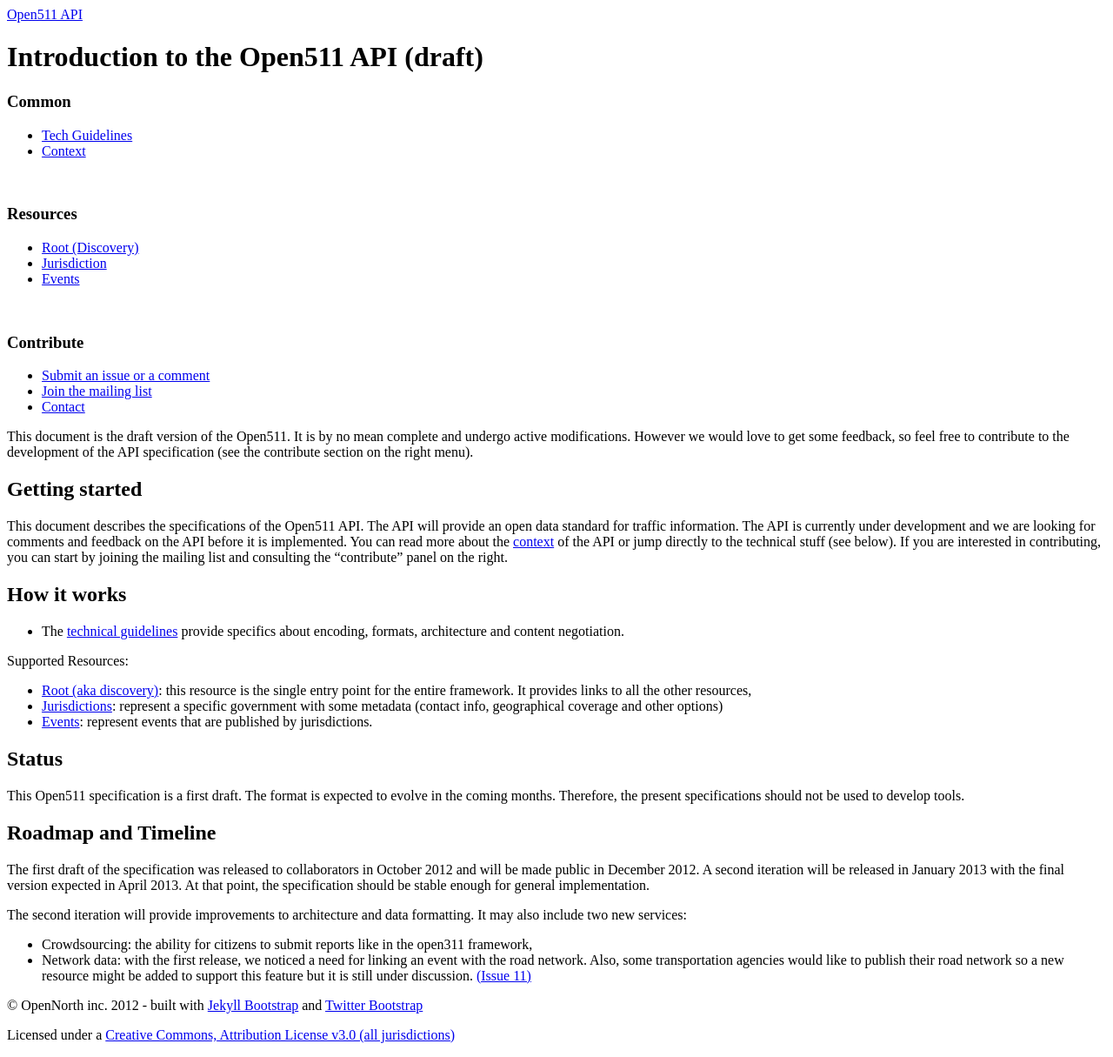
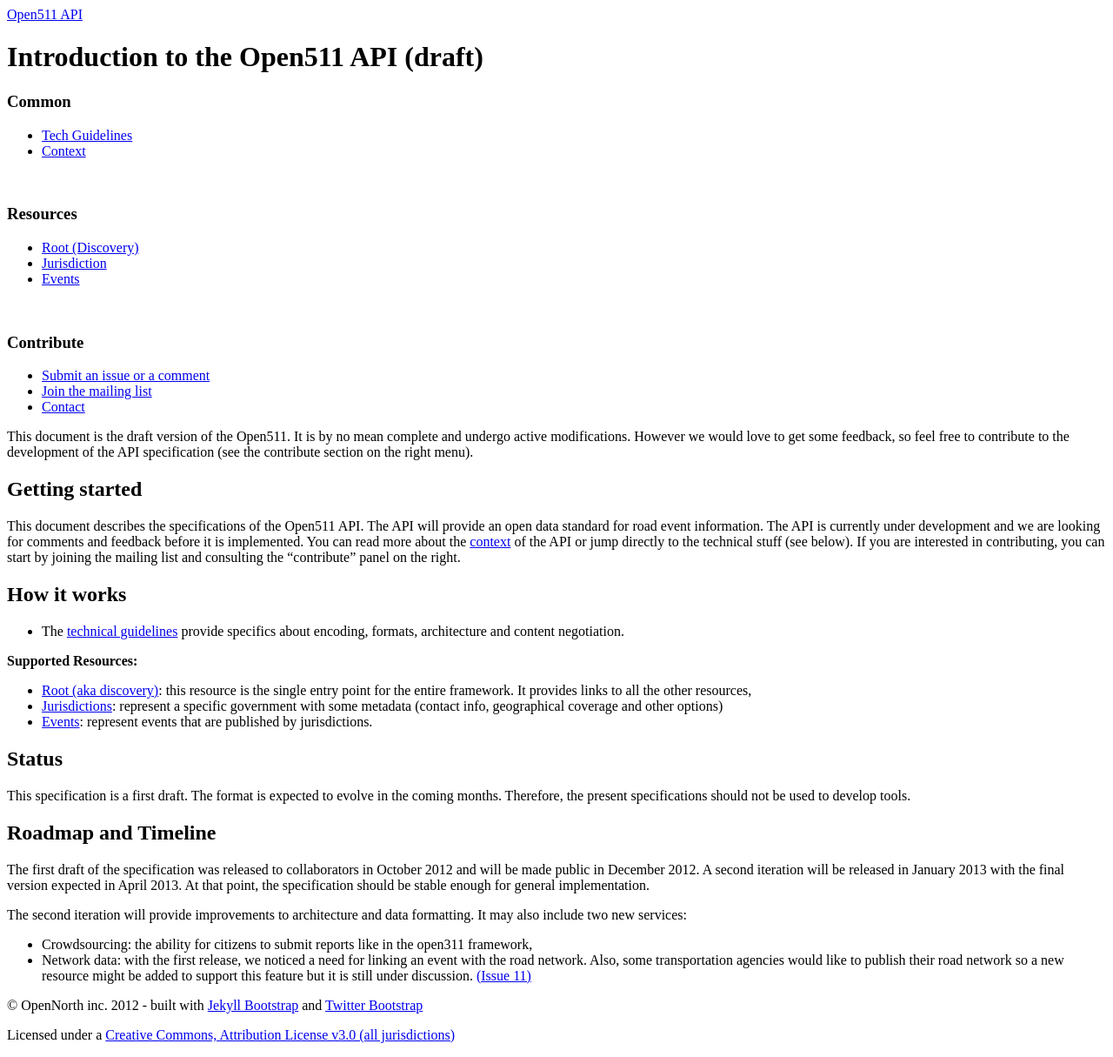
Before and after one commit to open511/Open511API, a Jekyll site: the page built from index.md, in a window 1280 px wide. Shown: the whole page at 87% size. Built offline with Jekyll 4.4.1, drawn with Linux system fonts in a browser that asks for light colours; nearby versions of some CDN libraries.

```diff
--- a/index.md
+++ b/index.md
@@ -8,21 +8,21 @@
 
 ## Getting started {#started}
 
-This document describes the specifications of the Open511 API. The API will provide an open data standard for traffic information. The API is currently under development and we are looking for comments and feedback on the API before it is implemented. You can read more about the [context](context.html) of the API or jump directly to the technical stuff (see below). If you are interested in contributing, you can start by joining the mailing list and consulting the "contribute" panel on the right.
+This document describes the specifications of the Open511 API. The API will provide an open data standard for road event information. The API is currently under development and we are looking for comments and feedback before it is implemented. You can read more about the [context](context.html) of the API or jump directly to the technical stuff (see below). If you are interested in contributing, you can start by joining the mailing list and consulting the "contribute" panel on the right.
 
 
 ## How it works {#techdocuments}
 
 * The [technical guidelines](guidelines.html) provide specifics about encoding, formats, architecture and content negotiation.
 
-Supported Resources:
+**Supported Resources:**
 * [Root (aka discovery)](root.html): this resource is the single entry point for the entire framework. It provides links to all the other resources,
 * [Jurisdictions](jurisdiction.html): represent a specific government with some metadata (contact info, geographical coverage and other options)
 * [Events](event.html): represent events that are published by jurisdictions.
 
 ## Status {#status}
 
-This Open511 specification is a first draft. The format is expected to evolve in the coming months. Therefore, the present specifications should not be used to develop tools.
+This specification is a first draft. The format is expected to evolve in the coming months. Therefore, the present specifications should not be used to develop tools.
 
 ## Roadmap and Timeline {#timeline}
 
```
